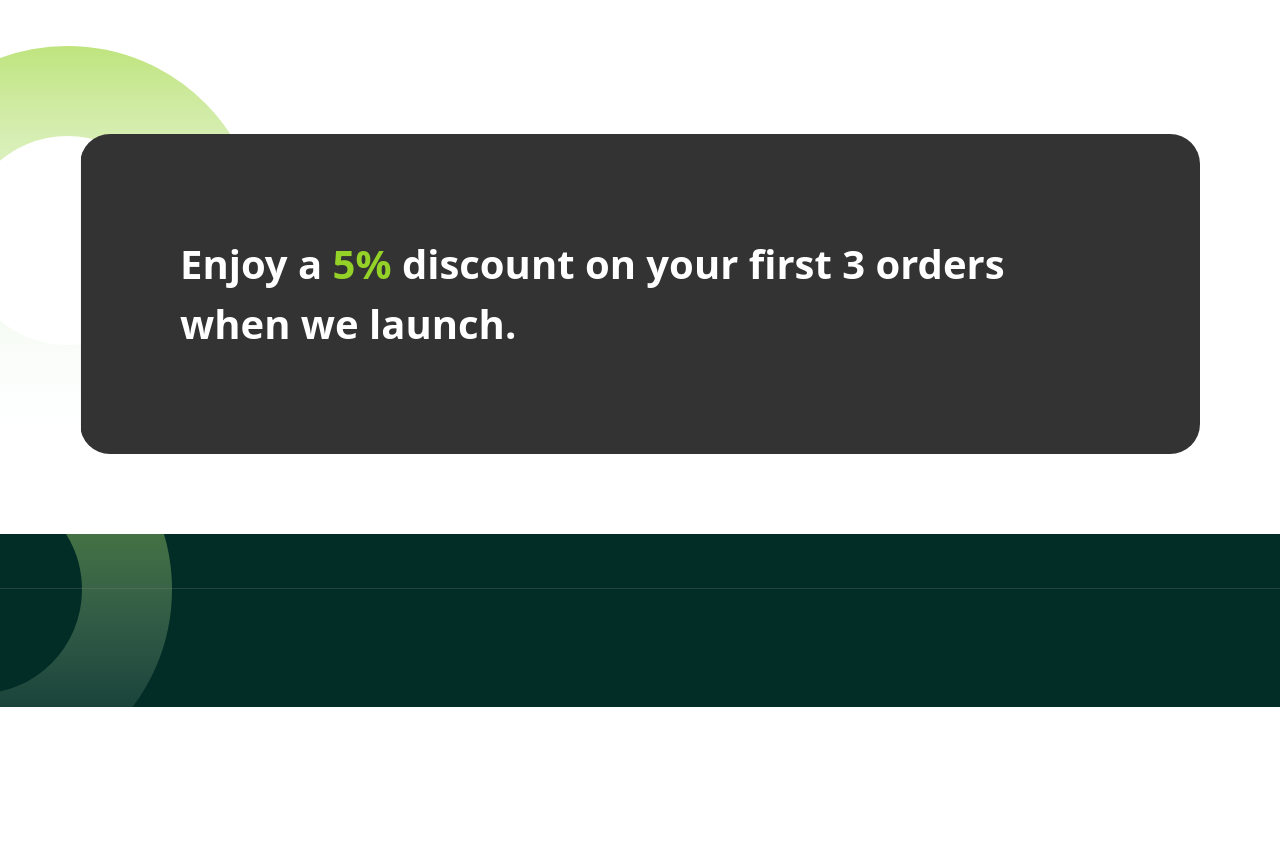
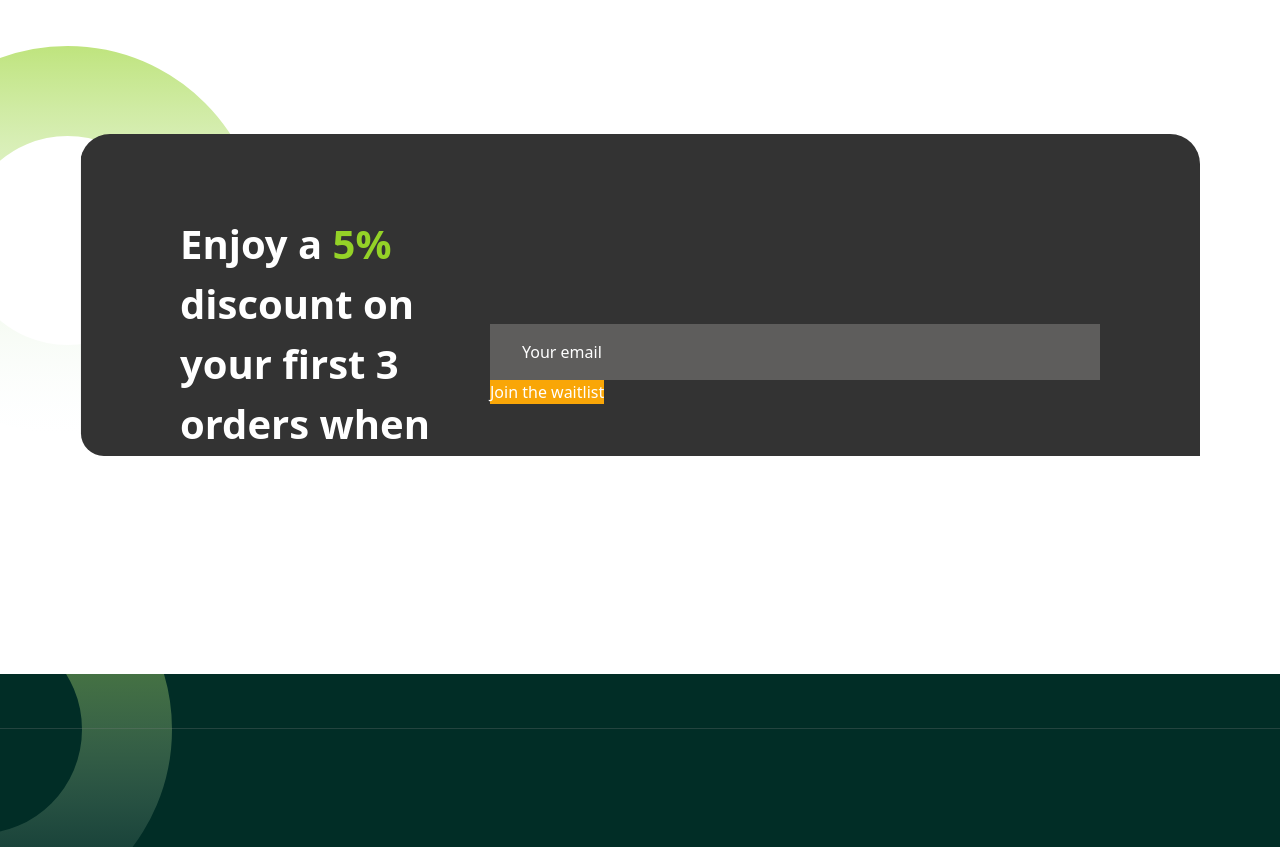
Before and after one commit to BayoGabriel/lokeje, a Next.js app: page / in a window 1280 px wide. Shown: the part 2980-3827 px from the top of the page. Before the commit the page ends 3687 px from the top, so only its background shows below. Built offline with nearby package versions, Linux system fonts and the light colour scheme.

Commit message:
Feb 21, 2025, 7:11 PM

```diff
--- a/app/globals.css
+++ b/app/globals.css
@@ -26,6 +26,7 @@
 }
 .wait {
   background-image: url(../public/rect.svg);
+  background-repeat: no-repeat;
 }
 
 /* Smooth scrolling */
--- a/components/Waitlist.jsx
+++ b/components/Waitlist.jsx
@@ -5,8 +5,12 @@ const Waitlist = () => {
   return (
     <div className='w-full flex items-center justify-center p-[80px] relative' id='waitlist'>
         <Image src={svg} alt='svg' className='absolute left-0 -z-0 -top-2'/>
-      <div className="w-full wait rounded-[30px] p-[100px] flex items-center z-[2]">
+      <div className="w-full wait rounded-[30px] px-[100px] py-20 flex items-center z-[2] gap-[50px]">
         <h3 className="font-[800] text-[40px] text-white">Enjoy a <span className="text-[#94D227]">5%</span> discount on your first 3 orders when we launch.</h3>
+        <div className="relative">
+          <input type="email" name='email' className='w-[610px] py-4 px-8 placeholder:text-white text-white bg-[#5E5D5C] outline-none' placeholder='Your email' />
+          <button className="text-white bg-[#F9A607]">Join the waitlist</button>
+        </div>
       </div>
     </div>
   )
```
